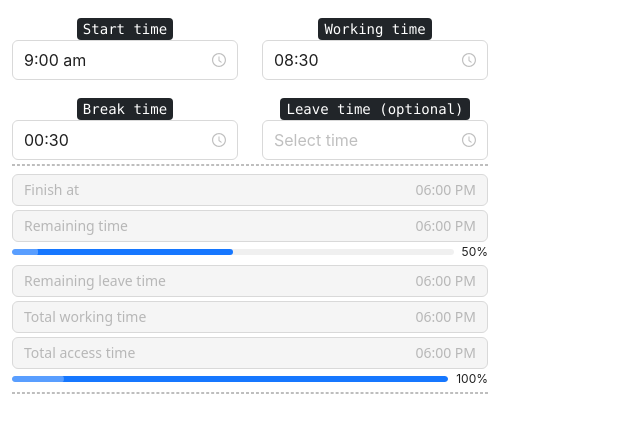
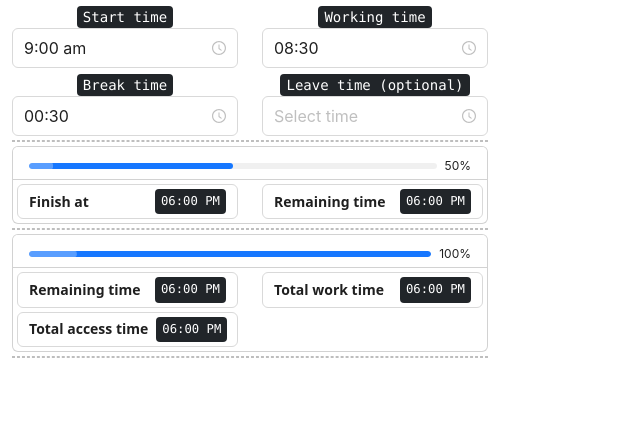
Before and after one commit to Harshil-Kaneria/Chrome-Extenison-Time-Calculator-V2, a React (Create React App) app: page / in a window 1280 px wide. Shown: the top 432 px of the page, without its empty margins (0-640 px from the left). Built offline with nearby package versions, Linux system fonts and the light colour scheme; the HTML template or start-up script is replaced by a standard one.

Commit message:
new compact design

```diff
--- a/src/App.jsx
+++ b/src/App.jsx
@@ -1,16 +1,9 @@
 import React, { useState, useEffect } from "react";
 import "./App.css";
 import "bootstrap/dist/css/bootstrap.min.css";
-import { TimePicker,Progress,Input } from "antd";
-import { Row, Col, Container } from "react-bootstrap";
+import { TimePicker, Progress, Input } from "antd";
+import { Row, Col, Container, Card } from "react-bootstrap";
 import moment from "moment";
-
-const { Search } = Input;
-
-const gridStyle = {
-  width: "25%",
-  textAlign: "center",
-};
 
 const App = () => {
   const [startTime, setStartTime] = useState("09:00 AM");
@@ -40,7 +33,7 @@ const App = () => {
         <Container>
           <Row>
             <Col xxl={6} xl={6} lg={6} md={6} sm={6} xs={6}>
-              <div class="text-center mt-3">
+              <div class="text-center mt-1">
                 <kbd>Start time</kbd>
               </div>
               <TimePicker
@@ -54,7 +47,7 @@ const App = () => {
               />
             </Col>
             <Col xxl={6} xl={6} lg={6} md={6} sm={6} xs={6}>
-              <div class="text-center mt-3">
+              <div class="text-center mt-1">
                 <kbd>Working time</kbd>
               </div>
               <TimePicker
@@ -68,7 +61,7 @@ const App = () => {
               />
             </Col>
             <Col xxl={6} xl={6} lg={6} md={6} sm={6} xs={6}>
-              <div class="text-center mt-3">
+              <div class="text-center mt-1">
                 <kbd>Break time</kbd>
               </div>
               <TimePicker
@@ -82,7 +75,7 @@ const App = () => {
               />
             </Col>
             <Col xxl={6} xl={6} lg={6} md={6} sm={6} xs={6}>
-              <div class="text-center mt-3">
+              <div class="text-center mt-1">
                 <kbd>Leave time (optional)</kbd>
               </div>
               <TimePicker
@@ -96,15 +89,71 @@ const App = () => {
             </Col>
           </Row>
           <hr className="mt-1 mb-1 hr_dashed" />
-          <Row>
-            <Col className="mt-1" xxl={12} xl={12} lg={12} md={12} sm={12} xs={12}><Input prefix="Finish at" suffix="06:00 PM" disabled /></Col>
-            <Col className="mt-1" xxl={12} xl={12} lg={12} md={12} sm={12} xs={12}><Input prefix="Remaining time" suffix="06:00 PM" disabled /></Col>
-            <Progress className="m-0" percent={50} size="small" status="active" />
-            <Col className="mt-1" xxl={12} xl={12} lg={12} md={12} sm={12} xs={12}><Input prefix="Remaining leave time" suffix="06:00 PM" disabled /></Col>
-            <Col className="mt-1" xxl={12} xl={12} lg={12} md={12} sm={12} xs={12}><Input prefix="Total working time" suffix="06:00 PM" disabled /></Col>
-            <Col className="mt-1" xxl={12} xl={12} lg={12} md={12} sm={12} xs={12}><Input prefix="Total access time" suffix="06:00 PM" disabled /></Col>
-            <Progress className="m-0" percent={100} size="small" status="active" />
-          </Row>
+          <Card bg="white" className="mt-1">
+            <Card.Header className="bg-white pt-1 pb-1">
+              <Progress
+                className="m-0"
+                percent={50}
+                size="small"
+                status="active"
+              />
+            </Card.Header>
+            <Card.Body className="p-1">
+              <Row>
+                <Col>
+                  <Input
+                    readOnly={true}
+                    prefix={<strong>Finish at</strong>}
+                    suffix={<kbd>06:00 PM</kbd>}
+                  />
+                </Col>
+                <Col>
+                  <Input
+                    readOnly={true}
+                    prefix={<strong>Remaining time</strong>}
+                    suffix={<kbd>06:00 PM</kbd>}
+                  />
+                </Col>
+              </Row>
+            </Card.Body>
+          </Card>
+          <hr className="mt-1 mb-1 hr_dashed" />
+          <Card bg="white" className="mt-1">
+            <Card.Header className="bg-white pt-1 pb-1">
+              <Progress
+                className="m-0"
+                percent={100}
+                size="small"
+                status="active"
+              />
+            </Card.Header>
+            <Card.Body className="p-1">
+              <Row>
+                <Col xxl={6} xl={6} lg={6} md={6} sm={6} xs={6}>
+                  <Input
+                    readOnly={true}
+                    prefix={<strong>Remaining time</strong>}
+                    suffix={<kbd>06:00 PM</kbd>}
+                  />
+                </Col>
+                <Col xxl={6} xl={6} lg={6} md={6} sm={6} xs={6}>
+                  <Input
+                    readOnly={true}
+                    prefix={<strong>Total work time</strong>}
+                    suffix={<kbd>06:00 PM</kbd>}
+                  />
+                </Col>
+                <Col xxl={6} xl={6} lg={6} md={6} sm={6} xs={6}>
+                  <Input
+                    className="mt-1"
+                    readOnly={true}
+                    prefix={<strong>Total access time</strong>}
+                    suffix={<kbd>06:00 PM</kbd>}
+                  />
+                </Col>
+              </Row>
+            </Card.Body>
+          </Card>
           <hr className="mt-1 mb-1 hr_dashed" />
         </Container>
       </div>
```
